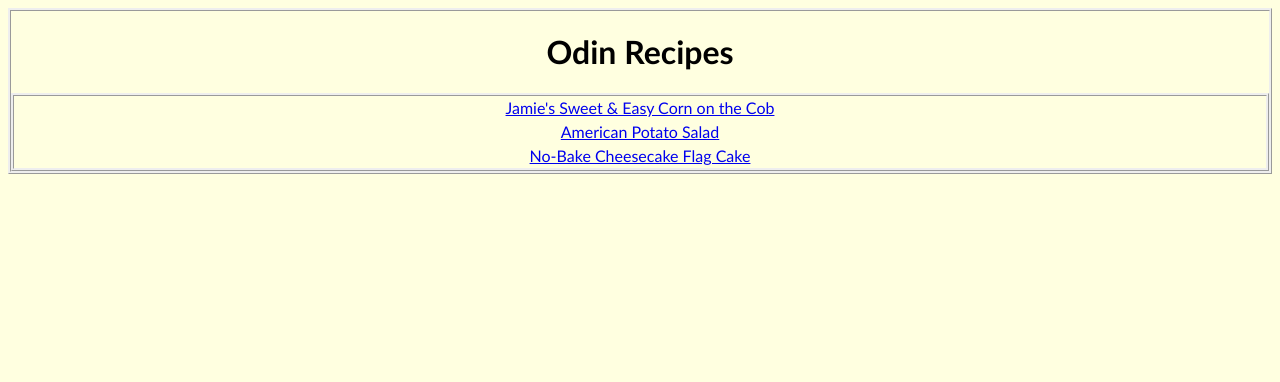
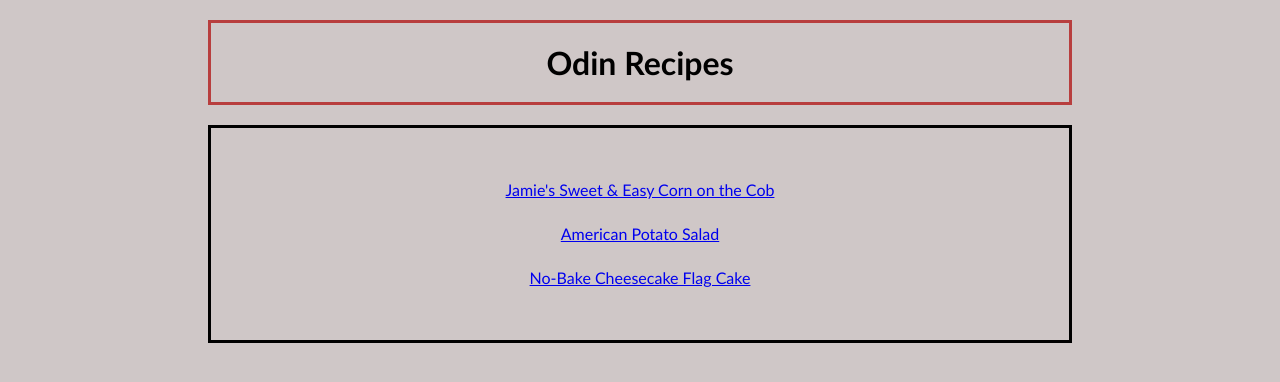
Before and after one commit to awishne/odin-recipes, a plain HTML site: page index.html in a window 1280 px wide. Drawn offline with Linux system fonts and the light colour scheme.

Commit message:
Update style.css based on box model tutorial

```diff
--- a/index.html
+++ b/index.html
@@ -7,9 +7,9 @@
     <link rel="stylesheet" href="style.css">
 </head>
 <body>
-  <h1>Odin Recipes</h1>
-
-  <ul>
+  <div></div>
+  <h1 class="title">Odin Recipes</h1>
+  <ul class="mainlist">
     <li><a href="./recipes/sweeteasycorn.html">Jamie's Sweet & Easy Corn on the Cob</a></li>
     <li><a href="./recipes/americanpotatosalad.html">American Potato Salad</a></li>
     <li><a href="./recipes/nobakecheesecake.html">No-Bake Cheesecake Flag Cake</a></li>
--- a/style.css
+++ b/style.css
@@ -1,16 +1,36 @@
+* {
+    box-sizing: border-box;
+}
+
 body   {
+    background-color: rgb(207, 199, 199);
+    font-family: Calibri, 'Trebuchet MS', sans-serif;
+}
+
+img {
+    display: block;
+    margin-left: auto;
+    margin-right: auto;
+}
+h1 {
+  text-align: center;
+  margin: 20px;
+  margin-left: 200px;
+  margin-right: 200px;
+  padding: 20px;
+  border: 3px solid rgb(184, 62, 62);
+ }
+
+ul.mainlist {
+    padding: 40px;
+    margin-left: 200px;
+    margin-right: 200px;
+    list-style: none;
     text-align: center;
-    background-color: lightyellow;
-    font-family: Calibri, 'Trebuchet MS', sans-serif;
-    border-style: ridge;
+    line-height: 1.5;
+    border: 3px solid rgb(0, 0, 0);
 }
-ul {
-    list-style-type: none;
-    margin: 0;
-    padding: 0;
-    overflow: hidden;
-    background-color: lightyellow;
-    border-style: ridge;
-    line-height: 1.5;
 
+li {
+    padding: 10px;
 }
```
